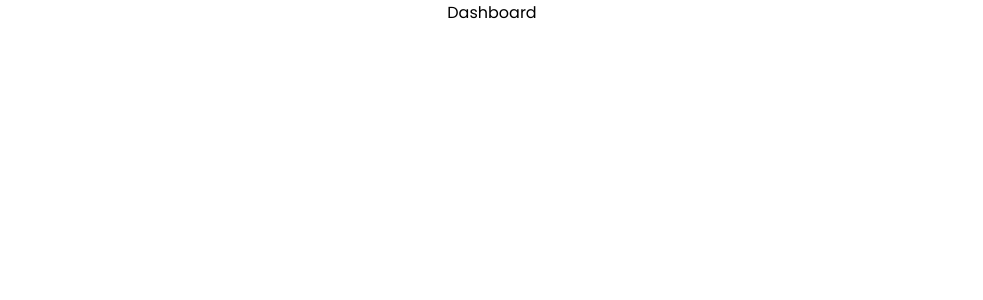
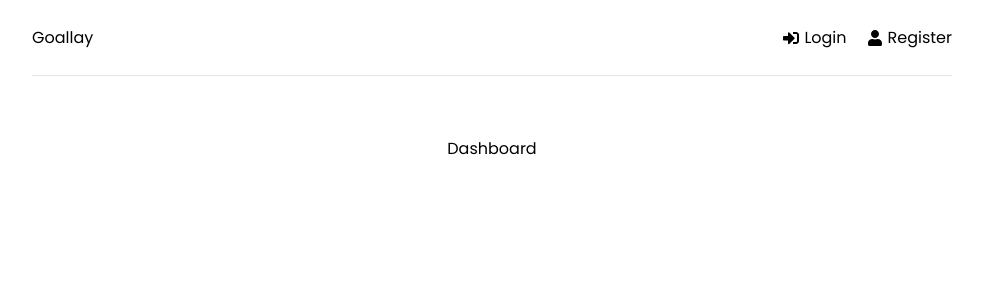
Before and after one commit to ZainKhan2504/goallay, a React (Create React App) app in the folder frontend/: page / in a window 1280 px wide. Shown: the top 300 px of the page, without its empty margins (148-1131 px from the left). Built offline with nearby package versions, Linux system fonts and the light colour scheme.

Commit message:
Added header component

```diff
--- a/frontend/src/App.js
+++ b/frontend/src/App.js
@@ -1,4 +1,7 @@
 import { BrowserRouter as Router, Routes, Route } from "react-router-dom";
+
+// Components
+import Header from "./components/Header";
 import Dashboard from "./pages/Dashboard";
 import Login from "./pages/Login";
 import Register from "./pages/Register";
@@ -8,6 +11,7 @@
     <>
       <Router>
         <div className="container">
+          <Header />
           <Routes>
             <Route path="/" element={<Dashboard />} />
             <Route path="/login" element={<Login />} />
--- a/frontend/src/components/Header.jsx
+++ b/frontend/src/components/Header.jsx
@@ -1,5 +1,26 @@
+import { FaSignInAlt, FaSignOutAlt, FaUser } from "react-icons/fa";
+import { Link } from "react-router-dom";
+
 function Header() {
-  return <div>Header</div>;
+  return (
+    <header className="header">
+      <div className="logo">
+        <Link to="/"> Goallay</Link>
+      </div>
+      <ul>
+        <li>
+          <Link to="/login">
+            <FaSignInAlt /> Login
+          </Link>
+        </li>
+        <li>
+          <Link to="/register">
+            <FaUser /> Register
+          </Link>
+        </li>
+      </ul>
+    </header>
+  );
 }
 
 export default Header;
```
